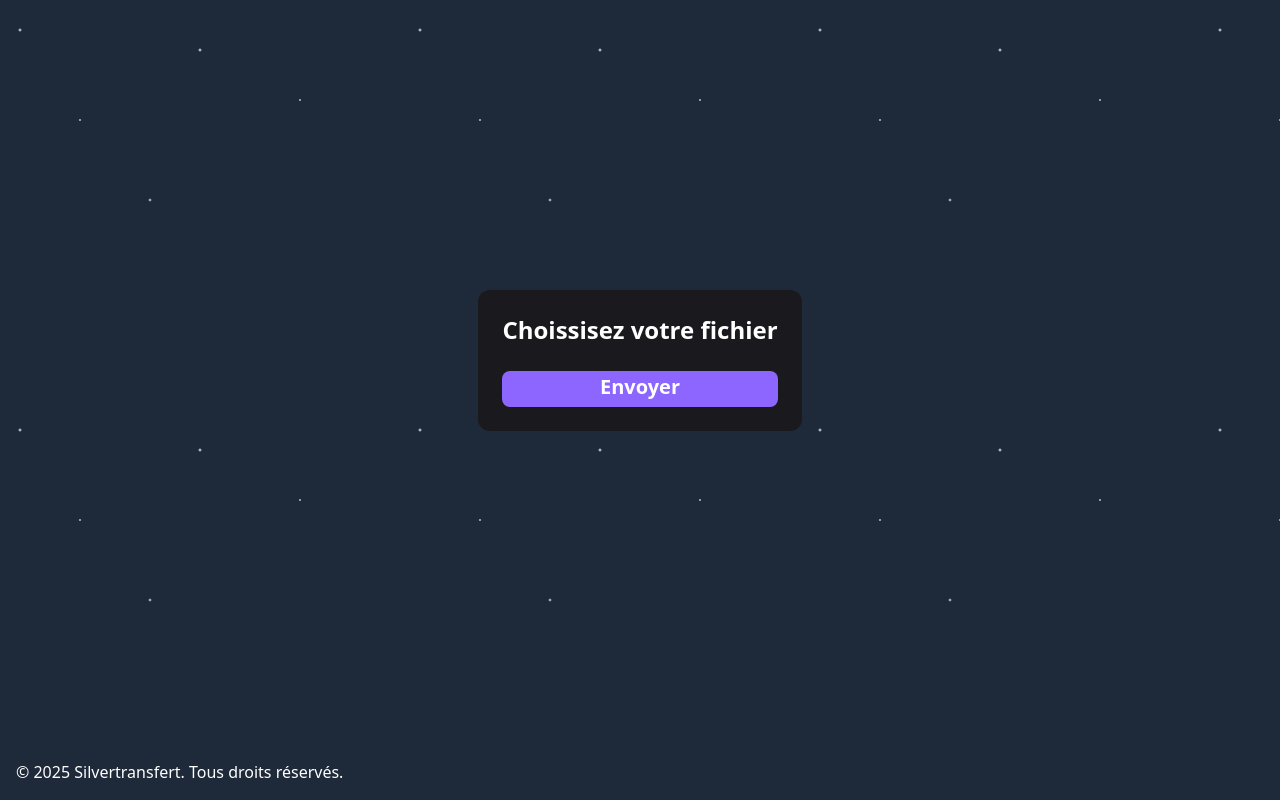
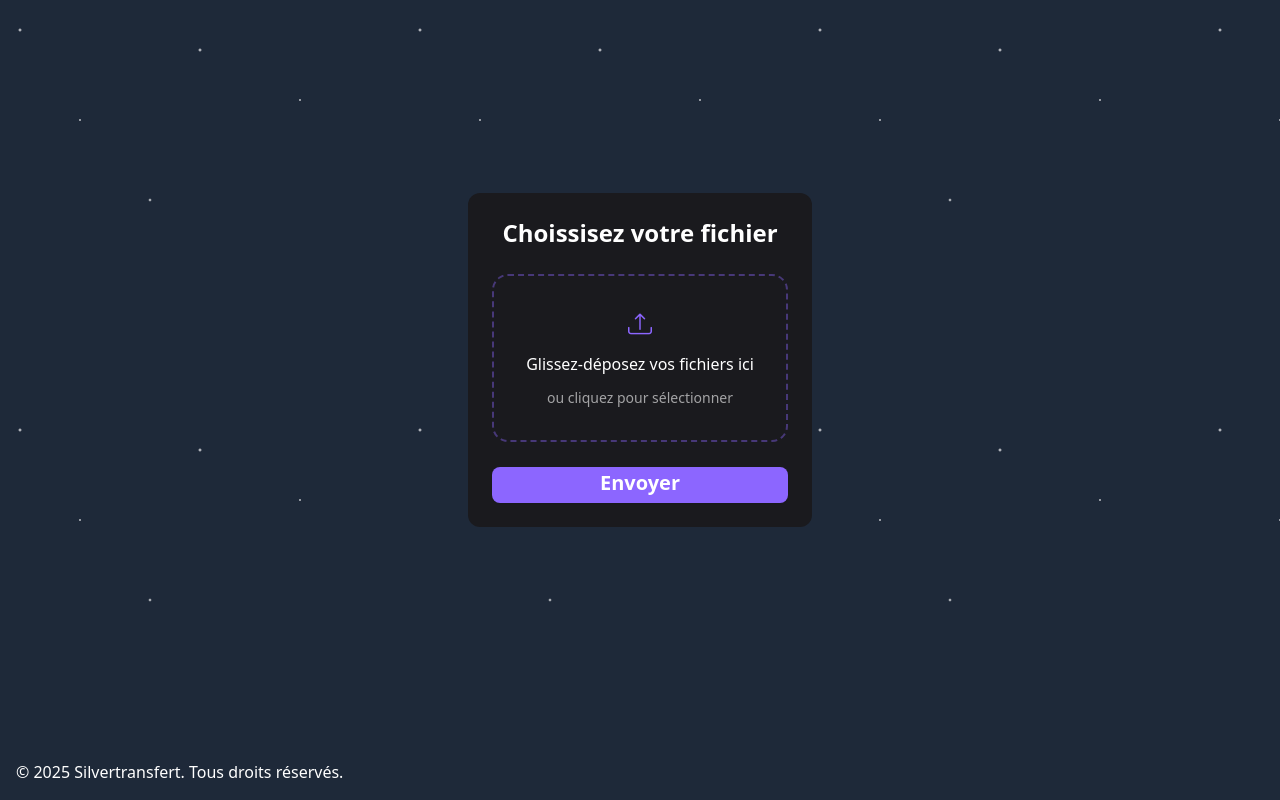
Before and after one commit to SilverCore-Git/SilverTransfer, a Nuxt app: page / in a window 1280 px wide. Built offline with nearby package versions, Linux system fonts and the light colour scheme.

Commit message:
create file drop component

```diff
--- /dev/null
+++ b/app/components/FileDrop.vue
@@ -0,0 +1,95 @@
+<template>
+
+    <label
+
+        class="
+            relative w-full
+            border-2 border-dashed border-primary/40
+            rounded-2xl p-8
+            flex flex-col items-center justify-center gap-3
+            text-center cursor-pointer
+            transition-all duration-200
+
+            hover:border-primary
+            hover:bg-primary/5
+        "
+        :class="{
+            'border-primary bg-primary/10': isDragging
+        }"
+
+        @dragenter.prevent="onDragEnter"
+        @dragover.prevent
+        @dragleave.prevent="onDragLeave"
+        @drop.prevent="onDrop"
+
+    >
+
+        <input
+            type="file"
+            class="hidden"
+            multiple
+            @change="onFileSelect"
+        />
+
+        <i class="bi bi-upload text-2xl text-primary" />
+
+        <p class="text-base font-medium">
+            Glissez-déposez vos fichiers ici
+        </p>
+
+        <p class="text-sm text-text/60">
+            ou cliquez pour sélectionner
+        </p>
+
+        <p v-if="files.length" class="text-sm text-primary">
+            {{ files.length }} fichier(s) sélectionné(s)
+        </p>
+
+    </label>
+
+</template>
+
+
+<script setup lang="ts">
+
+import { ref } from "vue";
+
+const props = defineProps<{
+  multiple?: boolean;
+}>();
+
+const emit = defineEmits<{
+  (e: "files", files: File[]): void;
+}>();
+
+const files = ref<File[]>([]);
+const isDragging = ref(false);
+
+const onDragEnter = () => {
+  isDragging.value = true;
+}
+
+const onDragLeave = () => {
+  isDragging.value = false;
+}
+
+const onDrop = (event: DragEvent) => {
+  isDragging.value = false;
+  if (!event.dataTransfer?.files) return;
+
+  handleFiles(event.dataTransfer.files);
+}
+
+const onFileSelect = (event: Event) => {
+  const input = event.target as HTMLInputElement;
+  if (!input.files) return;
+
+  handleFiles(input.files);
+}
+
+const handleFiles = (fileList: FileList) => {
+  files.value = Array.from(fileList);
+  emit("files", files.value);
+}
+
+</script>
--- a/app/pages/index.vue
+++ b/app/pages/index.vue
@@ -1,5 +1,6 @@
 <script setup lang="ts">
 import Card from '~/components/card.vue';
+import FileDrop from '~/components/FileDrop.vue';
 
 
 
@@ -18,7 +19,7 @@ import Card from '~/components/card.vue';
       @btn-click="navigateTo('/upload')"
     >
 
-
+      <FileDrop />
 
     </Card>
 
```
